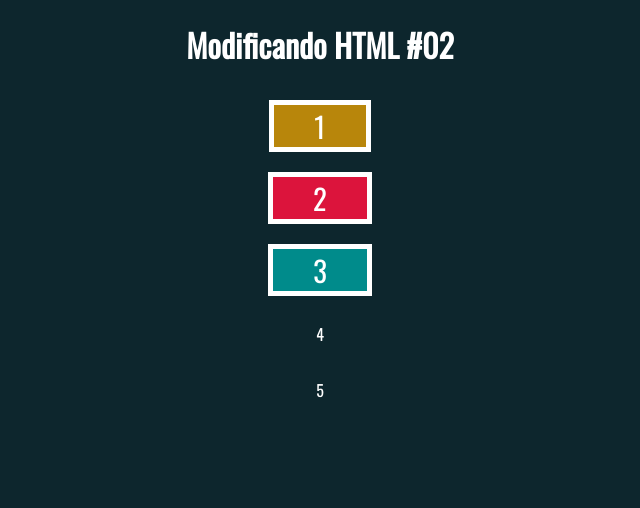
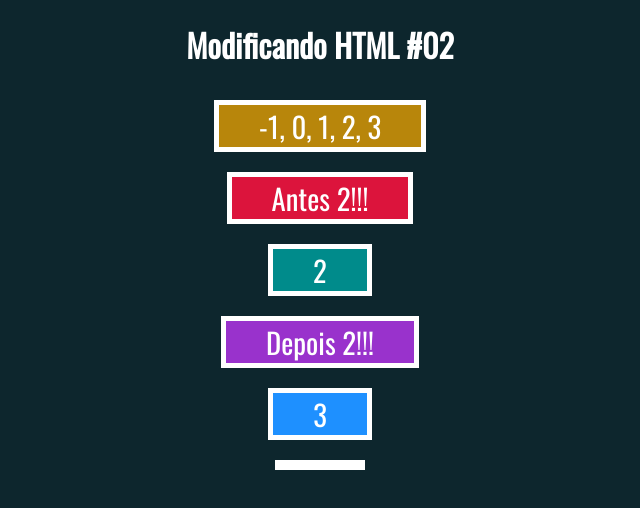
Before and after one commit to paulodegodoi/JavaScript, a website: page jquery/modificandoHTML2.html in a window 1280 px wide. Shown: the whole page, without its empty margins (320-960 px from the left). Drawn offline with Linux system fonts and the light colour scheme.

Commit message:
Manipulando HTML com jQuery

```diff
--- a/jquery/modificandoHTML1.html
+++ b/jquery/modificandoHTML1.html
@@ -1,20 +1,40 @@
 <!DOCTYPE html>
 <html>
-
     <head>
-    <meta charset='UTF-8'>
+        <meta charset="UTF-8" />
         <title>Modificando HTML #01</title>
-    <link rel='stylesheet' href='css/estilo.css'>
-    <script src='js/jquery.js'></script>
+        <link rel="stylesheet" href="css/estilo.css" />
+        <script src="js/jquery.js"></script>
     </head>
 
-<body class='conteudo exercicio'>
+    <body class="conteudo exercicio">
         <h1>Modificando HTML #01</h1>
-    <div id='conteudo1'></div>
-    <div id='conteudo2'></div>
-    <div id='conteudo3'></div>
+        <div id="conteudo1"></div>
+        <div id="conteudo2"></div>
+        <div id="conteudo3"></div>
+        <div>Sem ID</div>
 
         <script>
-        // ...
+            // Conteudo 1
+            $("#conteudo1").append("<p>1</p>");
+
+            // Conteudo 2
+            const elementos = [
+                $("<li>").append("Arroz"),
+                $("<li>").append("Feijão"),
+                $("<li>").append("Carne"),
+            ];
+
+            const lista = $("<ul><li>Sorvetes</li></ul>").prepend(elementos);
+            $("#conteudo2").append(lista);
+
+            // Conteudo 3
+            $("#conteudo3").append("<h1>1", "<h1>2").prepend("<h1>0");
+            $("#conteudo3").html("<h1>123</h1>");
+            $("#conteudo3").text("texto");
+
+            // Alterando todos
+            $("div[id]").html("<strong>Todos!</strong>");
         </script>
     </body>
+</html>
--- a/jquery/modificandoHTML2.html
+++ b/jquery/modificandoHTML2.html
@@ -1,22 +1,43 @@
 <!DOCTYPE html>
 <html>
-
     <head>
-    <meta charset='UTF-8'>
+        <meta charset="UTF-8" />
         <title>Modificando HTML #02</title>
-    <link rel='stylesheet' href='css/estilo.css'>
-    <script src='js/jquery.js'></script>
+        <link rel="stylesheet" href="css/estilo.css" />
+        <script src="js/jquery.js"></script>
     </head>
 
-<body class='conteudo exercicio'>
+    <body class="conteudo exercicio">
         <h1>Modificando HTML #02</h1>
-    <div id='div1'>1</div>
-    <div id='div2'>2</div>
-    <div id='div3'>3</div>
-    <p class='numero'>4</p>
-    <p class='numero'>5</p>
+        <div id="div1">1</div>
+        <div id="div2">2</div>
+        <div id="div3">3</div>
+        <p class="numero">4</p>
+        <p class="numero">5</p>
 
         <script>
-        // ...
+            $("#div1").append(", 2");
+            $("#div1").prepend("0, ");
+
+            $("<span>, 3</span>").appendTo("#div1");
+            $("<span>-1, </span>").prependTo("#div1");
+
+            $("#div2").before("<p>Antes 2</p>");
+            $("#div2").after("<p>Depois 2</p>");
+
+            $("<p>Antes 3</p>").insertBefore("#div3");
+            $("<p>Depois 3</p>").insertAfter("#div3");
+
+            // $("p.numero").wrap("<div>");
+            $("p.numero").wrapAll('<div id="div4">');
+            $("#div4").empty();
+            $("#div3, #div4").prev().remove();
+
+            // $("<div>Substituto</div>").replaceAll("body > p");
+            // $("body > p").replaceWith("<div>Substituto</div>");
+            $("body > p").replaceWith(function () {
+                return $("<div>").html($(this).html()).append("!!!");
+            });
         </script>
     </body>
+</html>
```
Also changed, not shown: jquery/modificandoHTML3.html (+26 -12 lines). Lines whose indentation alone changed are shown as unchanged.
